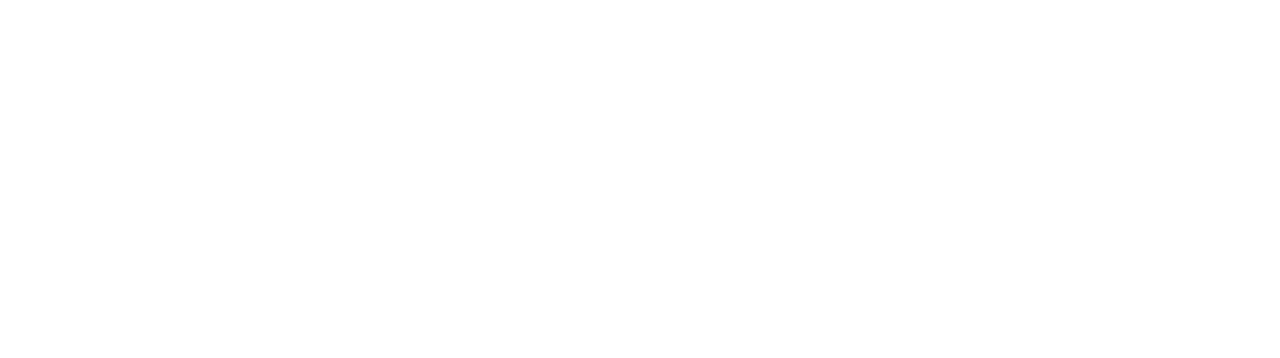
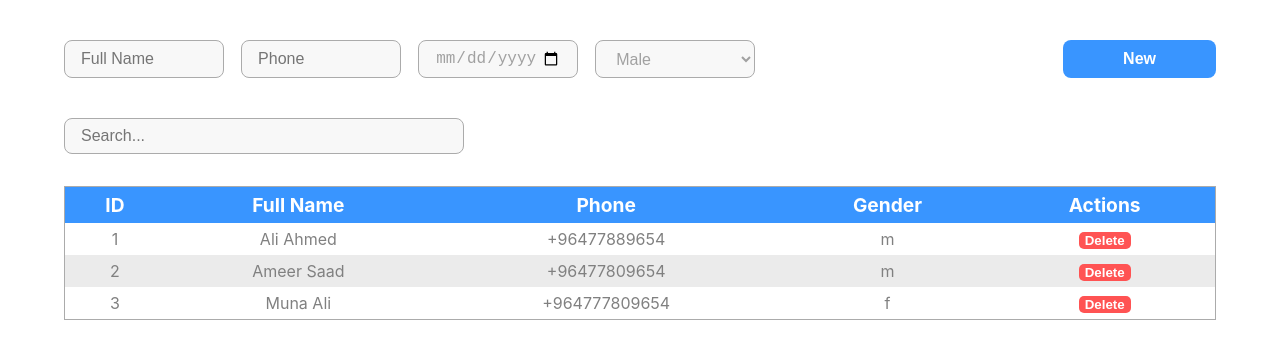
Before and after one commit to computiq-training/dig-week4-task, a React (Create React App) app: page / in a window 1280 px wide. Shown: the top 358 px of the page. Built offline with nearby package versions, Linux system fonts and the light colour scheme.

Commit message:
solved by Ali Abbas

```diff
--- a/src/App.css
+++ b/src/App.css
@@ -2,37 +2,93 @@
   text-align: center;
 }
 
-.App-logo {
-  height: 40vmin;
-  pointer-events: none;
+
+
+
+.patient-form {
+  display: flex;
+  justify-content: space-between;
+  margin: 40px auto;
+  width: 90%;
 }
 
-@media (prefers-reduced-motion: no-preference) {
-  .App-logo {
-    animation: App-logo-spin infinite 20s linear;
-  }
+.inputs {
+  width: 60%;
+  display: flex;
+  justify-content: space-between;
 }
 
-.App-header {
-  background-color: #282c34;
-  min-height: 100vh;
-  display: flex;
-  flex-direction: column;
-  align-items: center;
-  justify-content: center;
-  font-size: calc(10px + 2vmin);
-  color: white;
+.form-input {
+  padding: 8px 16px;
+  box-sizing: border-box;
+  border: 1px solid #ababab;
+  border-radius: 8px;
+  background-color: #f8f8f8;
+  font-size: 1rem;
+  width: 160px;
+  color: #a1a1a1;
 }
 
-.App-link {
-  color: #61dafb;
+.search-wrap {
+  width: 90%;
+  margin: 20px auto;
+  display: flex;
+  justify-content: flex-start;
 }
 
-@keyframes App-logo-spin {
-  from {
-    transform: rotate(0deg);
-  }
-  to {
-    transform: rotate(360deg);
-  }
+.search-field {
+  padding: 8px 16px;
+  box-sizing: border-box;
+  border: 1px solid #ababab;
+  border-radius: 8px;
+  background-color: #f8f8f8;
+  font-size: 1rem;
+  width: 400px;
+  color: #a1a1a1;
+
 }
+
+.delete-button {
+  border-radius: 5px;
+  border: 0px;
+  color: white;
+  background-color: #FF5353;
+  font-weight: bold;
+}
+
+.add-button {
+  border-radius: 8px;
+  font-size: 1rem;
+  font-weight: bold;
+  border: 0px;
+  color: white;
+  background-color: #3995FF;
+  padding: 8px 60px;
+}
+
+.patients-table {
+  width: 90%;
+  border-collapse: collapse;
+  border: 1px solid #ababab;
+  text-align: center;
+  vertical-align: middle;
+  margin: 2rem auto;
+}
+
+.patients-table td {
+  padding: 6px 12px;
+  color: grey;
+  font-size: 1rem;
+}
+
+.patients-table th {
+  padding: 6px 12px;
+  background: #3995FF;
+  color: white;
+  font-weight: bold;
+  font-size: 1.2rem;
+}
+
+.patients-table tr:nth-child(even) {
+  background-color: #ebebeb;
+}
--- a/src/App.js
+++ b/src/App.js
@@ -1,12 +1,145 @@
 import './App.css';
+import { useState } from "react"
 
-const App = ()=>{
-  // State here
+
+const PATIENTS = [
+  {
+    id: 1,
+    full_name: "Ali Ahmed",
+    birth_date: "10/10/1999",
+    gender: "m",
+    phone: "+96477889654"
+  },
+  {
+    id: 2,
+    full_name: "Ameer Saad",
+    birth_date: "10/10/2000",
+    gender: "m",
+    phone: "+96477809654"
+  },
+  {
+    id: 3,
+    full_name: "Muna Ali",
+    birth_date: "10/10/1998",
+    gender: "f",
+    phone: "+964777809654"
+  }
+];
+
+const App = () => {
+  const [patients, setPatients] = useState(PATIENTS)
+  const [filteredValues, setFilteredValues] = useState(PATIENTS)
+  const [searchValue, setSearchValue] = useState('')
+  const [fullName, setFullName] = useState('')
+  const [date, setDate] = useState('')
+  const [phone, setPhone] = useState('')
+  const [gender, setGender] = useState('m')
+
+  const addNew = () => {
+    if (!fullName | !phone | !date) {
+      alert('Please fill all fields')
+      return;
+    }
+    let pTemp = !patients ? [] : patients
+    // let pFiltered = !filteredValues ? [] : filteredValues
+    let newObj = {
+      id: patients.length + 1,
+      full_name: fullName,
+      birth_date: date,
+      gender: gender,
+      phone: phone
+    }
+    pTemp.push(newObj)
+
+    setPatients([...pTemp])
+    setFilteredValues([...pTemp])
+    setSearchValue("")
+  }
+  const searchAction = (v) => {
+    // let v = e.target.value
+    var filtered = []
+    setSearchValue(v)
+    if (v === "") {
+      setFilteredValues([...patients])
+    } else {
+      // filtered = patients.filter(p => v.trim().toUpp === p.full_name || v.trim() === p.phone)
+      filtered = patients.filter(p => p.full_name.toUpperCase().indexOf(v.toUpperCase()) > -1 || p.phone.indexOf(v) > -1)
+      setFilteredValues([...filtered])
+    }
+    console.log(v)
+
+  }
+  const changeFullName = (e) => {
+    let v = e.target.value
+    setFullName(v)
+  }
+  const changePhone = (e) => {
+    let v = e.target.value
+    setPhone(v)
+  }
+  const changeDate = (e) => {
+    let v = e.target.value
+    setDate(v)
+  }
+  const deletePatient = (id) => {
+    let index = patients.findIndex((p) => p.id === id)
+    let tempPatients = patients
+    tempPatients.splice(index, 1)
+    setPatients([...tempPatients])
+    setFilteredValues([...tempPatients])
+    searchAction(searchValue)
+  }
+
+
+  const genderOnChange = (e) => {
+    setGender(e.target.value)
+  }
+  const submit = (e) => {
+    e.preventDefault()
+    addNew()
+  }
   return (
     <div className="App">
-      {/* Add new patient FORM */}
-      {/* Search input */}
-      {/* Table */}
+      <form onSubmit={submit} className="patient-form">
+        <div className='inputs'>
+          <input value={fullName} onChange={changeFullName} type="text" placeholder="Full Name" className='form-input' />
+          <input value={phone} onChange={changePhone} type="text" placeholder="Phone" className='form-input' />
+          <input value={date} onChange={changeDate} type="date" placeholder="Birth Date" className='form-input' />
+          <select value={gender} onChange={genderOnChange} className='form-input'>
+            <option value='m'>Male</option>
+            <option value="f">Female</option>
+          </select>
+        </div>
+        <button type="submit" className='add-button'>New</button>
+      </form>
+      <div className='search-wrap'>
+        <input value={searchValue} onChange={(e) => searchAction(e.target.value)} type="text" placeholder="Search..." className='search-field'></input>
+      </div>
+      <table className='patients-table'>
+        <thead>
+          <tr>
+            <th>ID</th>
+            <th>Full Name</th>
+            <th>Phone</th>
+            <th>Gender</th>
+            <th>Actions</th>
+          </tr>
+        </thead>
+        <tbody>
+          {
+            patients ? filteredValues.map((patient, index) => {
+              return <tr key={patient.id}>
+                <td>{patient.id}</td>
+                <td>{patient.full_name}</td>
+                <td>{patient.phone}</td>
+                <td>{patient.gender}</td>
+                <td><button onClick={() => deletePatient(patient.id)} className={"delete-button"}>Delete</button></td>
+              </tr>
+            }) :
+              <p>No Data</p>
+          }
+        </tbody>
+      </table>
     </div>
   );
 }
--- a/src/index.js
+++ b/src/index.js
@@ -14,4 +14,4 @@
 // If you want to start measuring performance in your app, pass a function
 // to log results (for example: reportWebVitals(console.log))
 // or send to an analytics endpoint. Learn more: https://bit.ly/CRA-vitals
-reportWebVitals();
+// reportWebVitals();
--- a/src/reportWebVitals.js
+++ b/src/reportWebVitals.js
@@ -1,13 +1,13 @@
-const reportWebVitals = onPerfEntry => {
-  if (onPerfEntry && onPerfEntry instanceof Function) {
-    import('web-vitals').then(({ getCLS, getFID, getFCP, getLCP, getTTFB }) => {
-      getCLS(onPerfEntry);
-      getFID(onPerfEntry);
-      getFCP(onPerfEntry);
-      getLCP(onPerfEntry);
-      getTTFB(onPerfEntry);
-    });
-  }
-};
+// const reportWebVitals = onPerfEntry => {
+//   if (onPerfEntry && onPerfEntry instanceof Function) {
+//     import('web-vitals').then(({ getCLS, getFID, getFCP, getLCP, getTTFB }) => {
+//       getCLS(onPerfEntry);
+//       getFID(onPerfEntry);
+//       getFCP(onPerfEntry);
+//       getLCP(onPerfEntry);
+//       getTTFB(onPerfEntry);
+//     });
+//   }
+// };
 
-export default reportWebVitals;
+// export default reportWebVitals;
```
